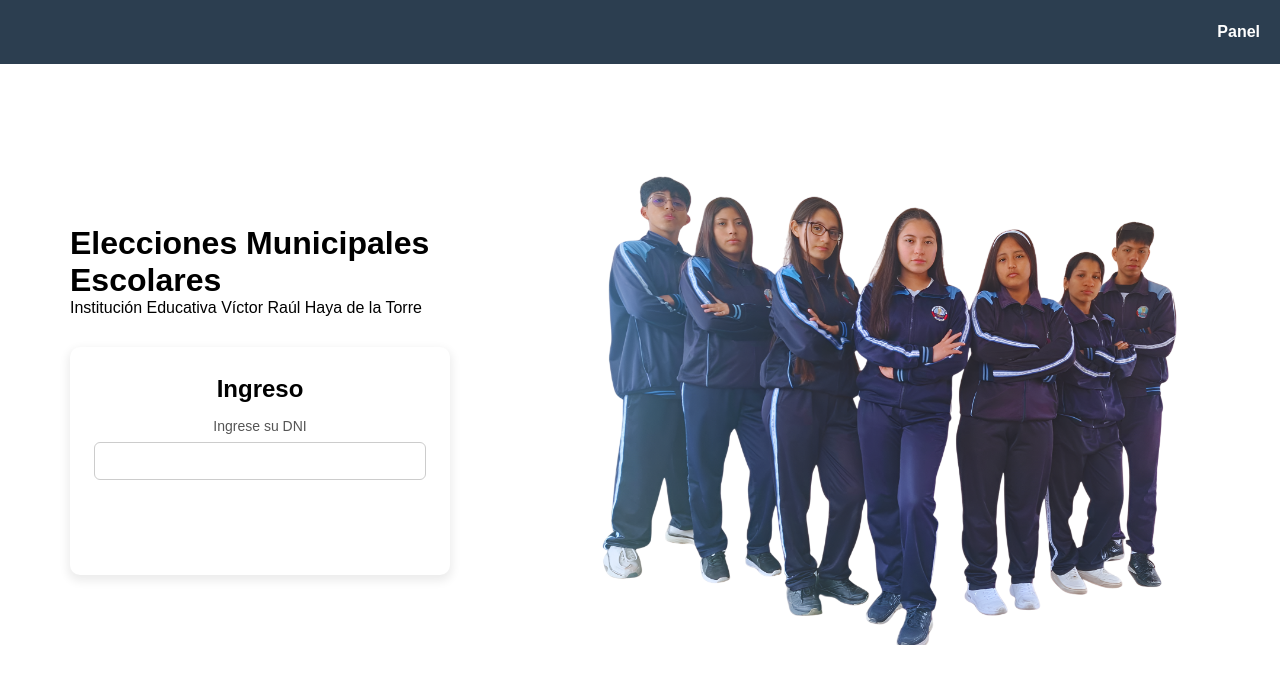
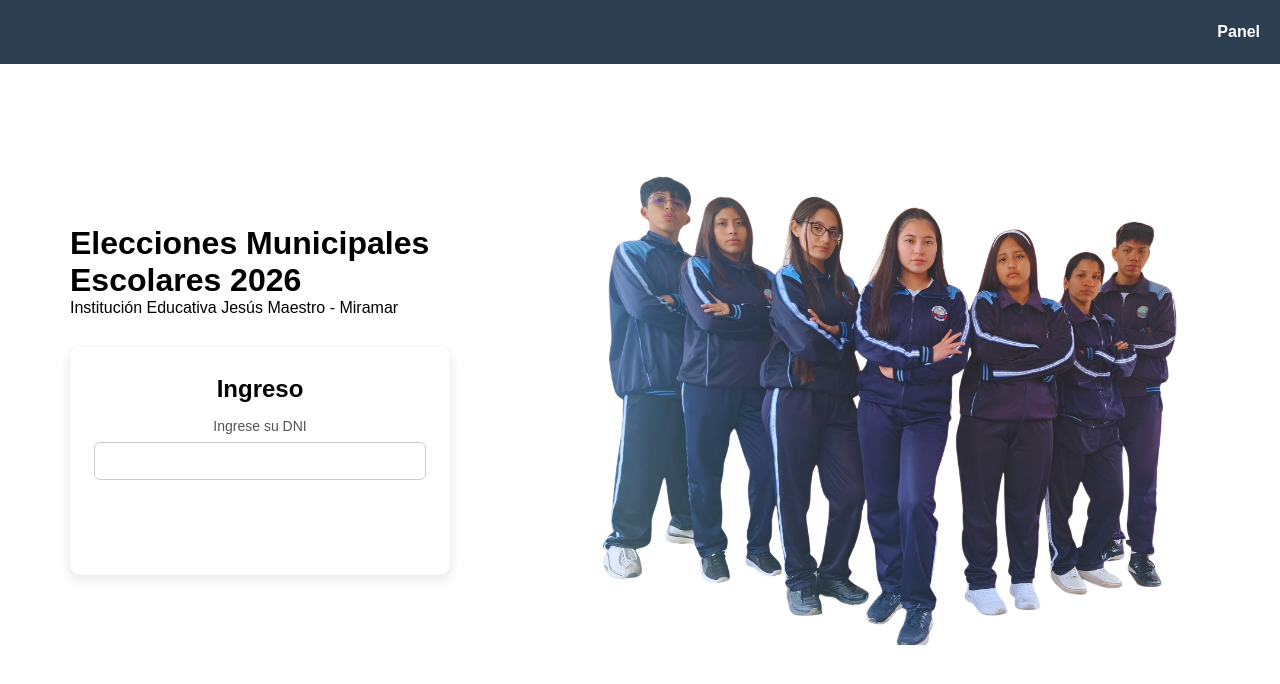
Before and after one commit to victorx131402-creator/Votaciones-2025, a plain HTML site: page index.html in a window 1280 px wide. Drawn offline with Linux system fonts and the light colour scheme; no server answers.

Commit message:
Update index.html

```diff
--- a/index.html
+++ b/index.html
@@ -3,7 +3,7 @@
 <head>
   <meta charset="UTF-8">
   <meta name="viewport" content="width=device-width, initial-scale=1.0">
-  <title>Elecciones Municipales Escolares</title>
+  <title>Elecciones Municipales Escolares 2016 </title>
   <link rel="stylesheet" href="styles.css">
 </head>
 <body class="body-index">
@@ -34,8 +34,8 @@
   </div>
   <main class="container-index">
     <div class="bienvenida">
-      <h1>Elecciones Municipales Escolares</h1>
-      <p>Institución Educativa Víctor Raúl Haya de la Torre</p>
+      <h1>Elecciones Municipales Escolares 2026 </h1>
+      <p>Institución Educativa Jesús Maestro - Miramar</p>
     </div>
     <div class="card registro">
       <h2>Ingreso</h2>
```
